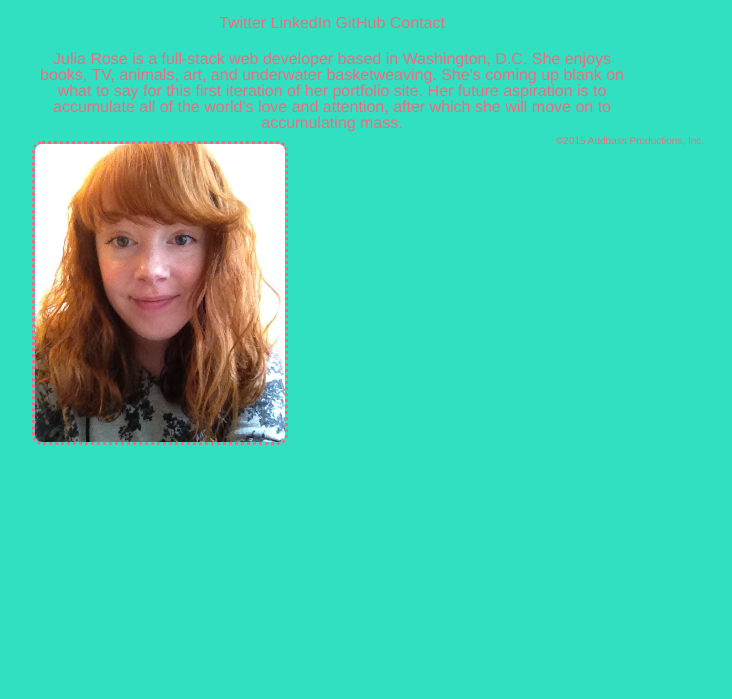
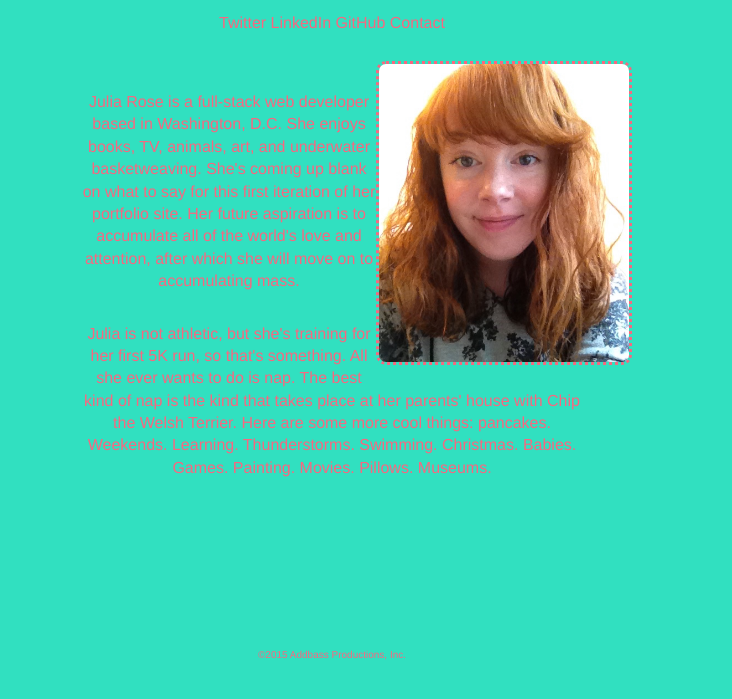
Before and after one commit to julia-rose/julia-rose.github.io, a plain HTML site: page index.html in a window 1280 px wide. Shown: the part 65-764 px from the top of the page, without its empty margins (308-1040 px from the left). Drawn offline with Linux system fonts and the light colour scheme.

Commit message:
more stylin'

```diff
--- a/index.html
+++ b/index.html
@@ -6,6 +6,7 @@
 		<link rel="stylesheet" type="text/css" href="normalize.css">
 		<link rel="stylesheet" type="text/css" href="themes.css">
 		<link rel="stylesheet" type="text/css" href="large.css">
+		<link rel="stylesheet" type="text/css" href="small.css">
 	</head>
 
 	<body>
@@ -23,13 +24,17 @@
 				</ul>
 			</div>
 			<div id="content">
-				<div id="bio">
-					Julia Rose is a full-stack web developer based in Washington, D.C. She enjoys books, TV, animals, art, and underwater basketweaving. She's coming up blank on what to say for this first iteration of her portfolio site. Her future aspiration is to accumulate all of the world's love and attention, after which she will move on to accumulating mass.
-				</div>
 
 				<div id="photo">
 					<img src="selfie.jpg" alt="my face" />
 				</div>
+
+				<div id="bio">
+					<p>Julia Rose is a full-stack web developer based in Washington, D.C. She enjoys books, TV, animals, art, and underwater basketweaving. She's coming up blank on what to say for this first iteration of her portfolio site. Her future aspiration is to accumulate all of the world's love and attention, after which she will move on to accumulating mass.</p>
+
+					<p>Julia is not athletic, but she's training for her first 5K run, so that's something. All she ever wants to do is nap. The best kind of nap is the kind that takes place at her parents' house with Chip the Welsh Terrier. Here are some more cool things: pancakes. Weekends. Learning. Thunderstorms. Swimming. Christmas. Babies. Games. Painting. Movies. Pillows. Museums.</p>
+				</div>
+
 			</div>
 		</main>
 
--- a/large.css
+++ b/large.css
@@ -1,17 +1,29 @@
-h1{
+body {
+	min-height: 100vh;
+}
+
+main {
+	min-height: 80vh;
+}
+
+h1 {
 	font-size: 60px;
 	font-weight: 600;
 }
 
-li{
+li {
 	display: inline-block;
 }
 
-img{
+img {
 	max-width: 250px;
 	margin: 10px auto;
-	float: left;
+	float: right;
 	border-width: 3px;
+}
+
+footer {
+	text-align: center;
 }
 
 small {
@@ -27,3 +39,14 @@ small {
 	width: 600px;
 	margin: 0 auto;
 }
+
+#bio {
+	padding: 20px;
+	margin: 10px;
+}
+
+#bio p {
+	line-height: 1.4;
+	padding: 10px;
+	margin: 10px;
+}
```
Also changed, not shown: small.css (added).
